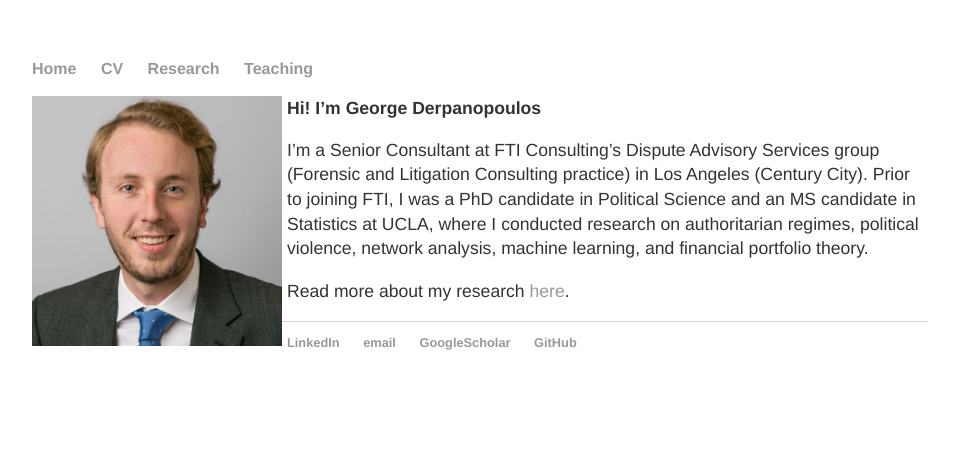
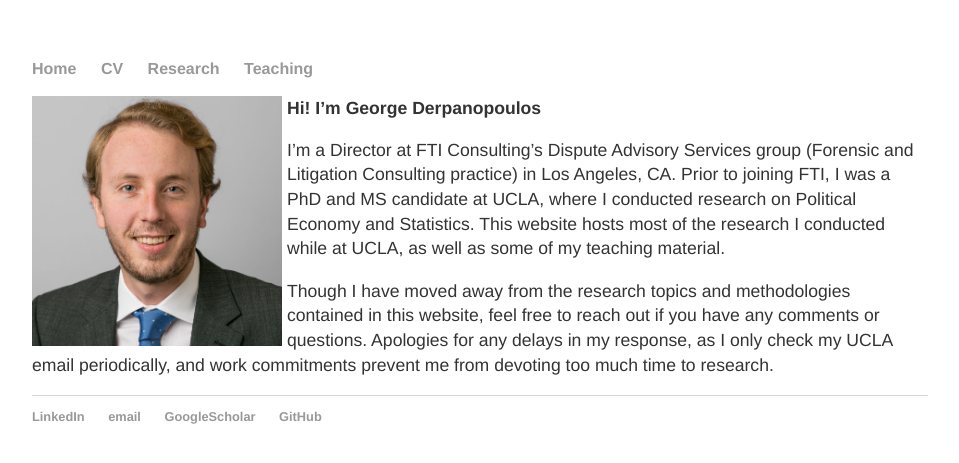
Before and after one commit to georgederpa/georgederpa, a Jekyll site: the page built from index.md, in a window 1280 px wide. Shown: the top 463 px of the page, without its empty margins (160-1119 px from the left). Built offline with Jekyll 4.4.1, drawn with Linux system fonts in a browser that asks for light colours; our own code applies the rules of GitHub Pages for plain Markdown files.

Commit message:
updated description

```diff
--- a/index.md
+++ b/index.md
@@ -2,6 +2,6 @@
 
 **Hi! I'm George Derpanopoulos**
 
-I'm a Senior Consultant at FTI Consulting's Dispute Advisory Services group (Forensic and Litigation Consulting practice) in Los Angeles (Century City). Prior to joining FTI, I was a PhD candidate in Political Science and an MS candidate in Statistics at UCLA, where I conducted research on authoritarian regimes, political violence, network analysis, machine learning, and financial portfolio theory.
+I'm a Director at FTI Consulting's Dispute Advisory Services group (Forensic and Litigation Consulting practice) in Los Angeles, CA. Prior to joining FTI, I was a PhD and MS candidate at UCLA, where I conducted research on Political Economy and Statistics. This website hosts most of the research I conducted while at UCLA, as well as some of my teaching material.
 
-Read more about my research [here](/research).
+Though I have moved away from the research topics and methodologies contained in this website, feel free to reach out if you have any comments or questions. Apologies for any delays in my response, as I only check my UCLA email periodically, and work commitments prevent me from devoting too much time to research.
```
